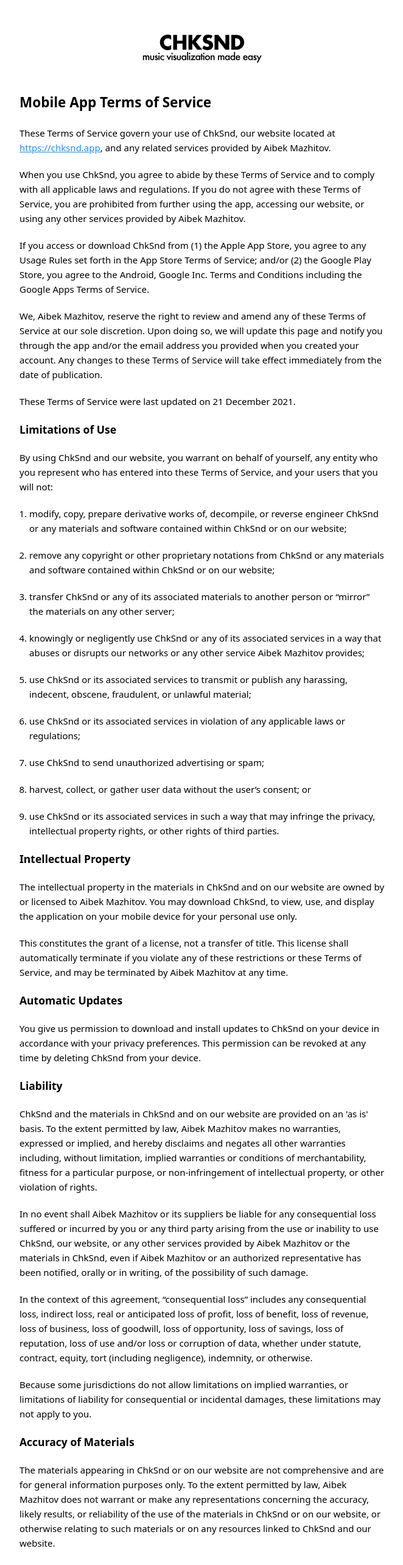
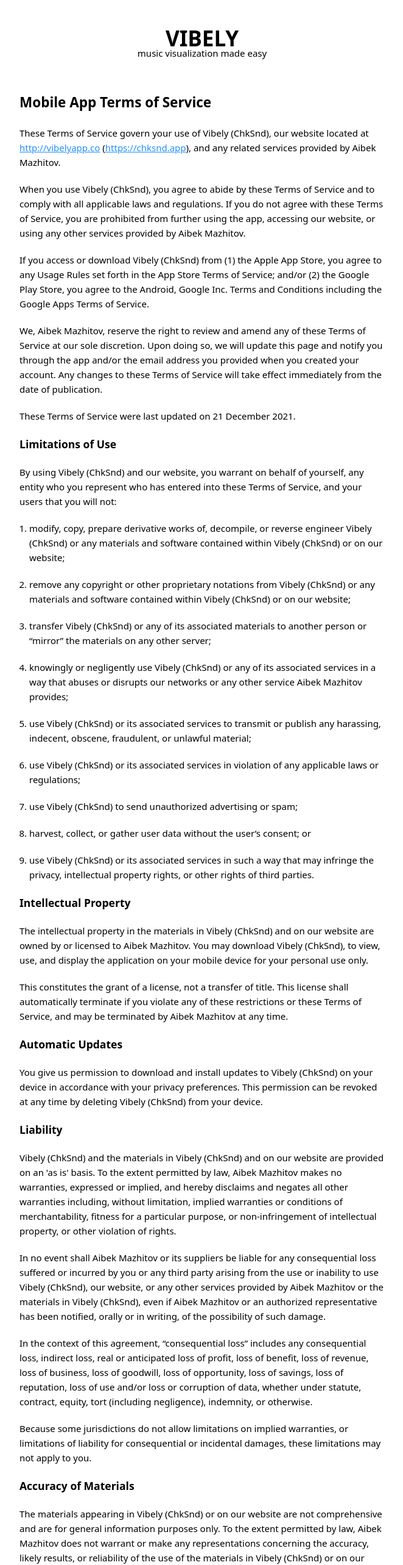
Before and after one commit to chksnd/chksnd.github.io, a React app: page /#/terms in a window 1280 px wide. Shown: the top 2566 px of the page at 61% size, without its empty margins (308-970 px from the left). Built offline with nearby package versions, Linux system fonts and the light colour scheme.

Commit message:
update app name from `ChkSnd` to `Vibely`

```diff
--- a/src/cookies.js
+++ b/src/cookies.js
@@ -6,7 +6,8 @@
       <h2>Cookie Policy</h2>
       <p>
         We use cookies to help improve your experience of our website at{" "}
-        <a href="https://chksnd.app">https://chksnd.app</a>. This cookie policy
+        <a href="http://vibelyapp.co">http://vibelyapp.co</a> (
+        <a href="https://chksnd.app">https://chksnd.app</a>). This cookie policy
         is part of Aibek Mazhitov&#39;s privacy policy. It covers the use of
         cookies between your device and our site.{" "}
       </p>
@@ -18,9 +19,10 @@
       <p>
         If you don’t wish to accept cookies from us, you should instruct your
         browser to refuse cookies from{" "}
-        <a href="https://chksnd.app">https://chksnd.app</a>. In such a case, we
+        <a href="http://vibelyapp.co">http://vibelyapp.co</a> (
+        <a href="https://chksnd.app">https://chksnd.app</a>). In such a case, we
         may be unable to provide you with some of your desired content and
-        services.{" "}
+        services.
       </p>
       <h3>What is a cookie?</h3>
       <p>
--- a/src/index.css
+++ b/src/index.css
@@ -56,13 +56,24 @@
   justify-content: center;
 }
 
-.header .logo {
-  --width: 200px;
-  --height: 55px;
-  background-image: url(./assets/images/logo.svg);
-  background-size: var(--width) var(--height);
-  width: var(--width);
-  height: var(--height);
+.header > .logo {
+  display: flex;
+  flex-direction: column;
+  align-items: center;
+  text-decoration: none;
+  color: black;
+  line-height: 24px;
+  user-select: none;
+}
+
+.header > .logo > .title {
+  text-transform: uppercase;
+  font-weight: 900;
+  font-size: 35px;
+}
+
+.header > .logo > .subtitle {
+  text-transform: lowercase;
 }
 
 .credits {
@@ -172,13 +183,17 @@
   color: #24292e;
 }
 
+.fa-youtube {
+  color: #FF0000;
+}
+
 .fa-discord {
   color: #5865f2;
 }
 
 @media (prefers-color-scheme: dark) {
-  .header .logo {
-    background-image: url(./assets/images/logo-white.svg);
+  .header > .logo {
+    color: white;
   }
 
   .footer > .social > * {
--- a/src/index.js
+++ b/src/index.js
@@ -35,8 +35,9 @@
   return (
     <div>
       <div className="header">
-        <Link to="/">
-          <div className="logo" />
+        <Link to="/" className="logo">
+          <div className="title">Vibely</div>
+          <div className="subtitle">Music visualization made easy</div>
         </Link>
       </div>
       <div className="content">
@@ -54,18 +55,25 @@
       <div className="footer">
         <div className="social">
           <a
-            href="https://instagram.com/chksnd.app"
+            href="https://instagram.com/vibely.app"
             target="_blank"
             rel="noopener noreferrer"
           >
             <i className="fab fa-instagram fa-lg" />
           </a>
           <a
-            href="https://tiktok.com/@chksnd.app"
+            href="https://tiktok.com/@vibely.app"
             target="_blank"
             rel="noopener noreferrer"
           >
             <i className="fab fa-tiktok fa-lg" />
+          </a>
+          <a
+            href="https://youtube.com/@vibelyapp"
+            target="_blank"
+            rel="noopener noreferrer"
+          >
+            <i className="fab fa-youtube fa-lg" />
           </a>
           <a
             href="https://github.com/chksnd"
--- a/src/privacy.js
+++ b/src/privacy.js
@@ -8,7 +8,7 @@
         Your privacy is important to us. It is Aibek Mazhitov&#39;s policy to
         respect your privacy and comply with any applicable law and regulation
         regarding any personal information we may collect about you, including
-        via our app, ChkSnd, and its associated services.{" "}
+        via our app, Vibely (ChkSnd), and its associated services.{" "}
       </p>
       <p>
         Personal information is any information about you which can be used to
--- a/src/terms.js
+++ b/src/terms.js
@@ -5,22 +5,23 @@
     <section>
       <h2>Mobile App Terms of Service</h2>
       <p>
-        These Terms of Service govern your use of ChkSnd, our website located at{" "}
-        <a href="https://chksnd.app">https://chksnd.app</a>, and any related
+        These Terms of Service govern your use of Vibely (ChkSnd), our website
+        located at <a href="http://vibelyapp.co">http://vibelyapp.co</a> (<a href="https://chksnd.app">https://chksnd.app</a>), and any
+        related services provided by Aibek Mazhitov.{" "}
+      </p>
+      <p>
+        When you use Vibely (ChkSnd), you agree to abide by these Terms of
+        Service and to comply with all applicable laws and regulations. If you
+        do not agree with these Terms of Service, you are prohibited from
+        further using the app, accessing our website, or using any other
         services provided by Aibek Mazhitov.{" "}
       </p>
       <p>
-        When you use ChkSnd, you agree to abide by these Terms of Service and to
-        comply with all applicable laws and regulations. If you do not agree
-        with these Terms of Service, you are prohibited from further using the
-        app, accessing our website, or using any other services provided by
-        Aibek Mazhitov.{" "}
-      </p>
-      <p>
-        If you access or download ChkSnd from (1) the Apple App Store, you agree
-        to any Usage Rules set forth in the App Store Terms of Service; and/or
-        (2) the Google Play Store, you agree to the Android, Google Inc. Terms
-        and Conditions including the Google Apps Terms of Service.{" "}
+        If you access or download Vibely (ChkSnd) from (1) the Apple App Store,
+        you agree to any Usage Rules set forth in the App Store Terms of
+        Service; and/or (2) the Google Play Store, you agree to the Android,
+        Google Inc. Terms and Conditions including the Google Apps Terms of
+        Service.{" "}
       </p>
       <p>
         We, Aibek Mazhitov, reserve the right to review and amend any of these
@@ -32,53 +33,54 @@
       <p>These Terms of Service were last updated on 21 December 2021. </p>
       <h3>Limitations of Use</h3>
       <p>
-        By using ChkSnd and our website, you warrant on behalf of yourself, any
-        entity who you represent who has entered into these Terms of Service,
-        and your users that you will not:{" "}
+        By using Vibely (ChkSnd) and our website, you warrant on behalf of
+        yourself, any entity who you represent who has entered into these Terms
+        of Service, and your users that you will not:{" "}
       </p>
       <ol>
         <li>
           modify, copy, prepare derivative works of, decompile, or reverse
-          engineer ChkSnd or any materials and software contained within ChkSnd
-          or on our website;
+          engineer Vibely (ChkSnd) or any materials and software contained
+          within Vibely (ChkSnd) or on our website;
         </li>
         <li>
-          remove any copyright or other proprietary notations from ChkSnd or any
-          materials and software contained within ChkSnd or on our website;
+          remove any copyright or other proprietary notations from Vibely
+          (ChkSnd) or any materials and software contained within Vibely
+          (ChkSnd) or on our website;
         </li>
         <li>
-          transfer ChkSnd or any of its associated materials to another person
-          or “mirror” the materials on any other server;
+          transfer Vibely (ChkSnd) or any of its associated materials to another
+          person or “mirror” the materials on any other server;
         </li>
         <li>
-          knowingly or negligently use ChkSnd or any of its associated services
-          in a way that abuses or disrupts our networks or any other service
-          Aibek Mazhitov provides;
+          knowingly or negligently use Vibely (ChkSnd) or any of its associated
+          services in a way that abuses or disrupts our networks or any other
+          service Aibek Mazhitov provides;
         </li>
         <li>
-          use ChkSnd or its associated services to transmit or publish any
-          harassing, indecent, obscene, fraudulent, or unlawful material;
+          use Vibely (ChkSnd) or its associated services to transmit or publish
+          any harassing, indecent, obscene, fraudulent, or unlawful material;
         </li>
         <li>
-          use ChkSnd or its associated services in violation of any applicable
-          laws or regulations;
+          use Vibely (ChkSnd) or its associated services in violation of any
+          applicable laws or regulations;
         </li>
-        <li>use ChkSnd to send unauthorized advertising or spam;</li>
+        <li>use Vibely (ChkSnd) to send unauthorized advertising or spam;</li>
         <li>
           harvest, collect, or gather user data without the user’s consent; or
         </li>
         <li>
-          use ChkSnd or its associated services in such a way that may infringe
-          the privacy, intellectual property rights, or other rights of third
-          parties.
+          use Vibely (ChkSnd) or its associated services in such a way that may
+          infringe the privacy, intellectual property rights, or other rights of
+          third parties.
         </li>
       </ol>
       <h3>Intellectual Property</h3>
       <p>
-        The intellectual property in the materials in ChkSnd and on our website
-        are owned by or licensed to Aibek Mazhitov. You may download ChkSnd, to
-        view, use, and display the application on your mobile device for your
-        personal use only.{" "}
+        The intellectual property in the materials in Vibely (ChkSnd) and on our
+        website are owned by or licensed to Aibek Mazhitov. You may download
+        Vibely (ChkSnd), to view, use, and display the application on your
+        mobile device for your personal use only.{" "}
       </p>
       <p>
         This constitutes the grant of a license, not a transfer of title. This
@@ -88,26 +90,29 @@
       </p>
       <h3>Automatic Updates</h3>
       <p>
-        You give us permission to download and install updates to ChkSnd on your
-        device in accordance with your privacy preferences. This permission can
-        be revoked at any time by deleting ChkSnd from your device.{" "}
+        You give us permission to download and install updates to Vibely
+        (ChkSnd) on your device in accordance with your privacy preferences.
+        This permission can be revoked at any time by deleting Vibely (ChkSnd)
+        from your device.{" "}
       </p>
       <h3>Liability</h3>
       <p>
-        ChkSnd and the materials in ChkSnd and on our website are provided on an
-        'as is' basis. To the extent permitted by law, Aibek Mazhitov makes no
-        warranties, expressed or implied, and hereby disclaims and negates all
-        other warranties including, without limitation, implied warranties or
-        conditions of merchantability, fitness for a particular purpose, or
-        non-infringement of intellectual property, or other violation of rights.{" "}
+        Vibely (ChkSnd) and the materials in Vibely (ChkSnd) and on our website
+        are provided on an 'as is' basis. To the extent permitted by law, Aibek
+        Mazhitov makes no warranties, expressed or implied, and hereby disclaims
+        and negates all other warranties including, without limitation, implied
+        warranties or conditions of merchantability, fitness for a particular
+        purpose, or non-infringement of intellectual property, or other
+        violation of rights.{" "}
       </p>
       <p>
         In no event shall Aibek Mazhitov or its suppliers be liable for any
         consequential loss suffered or incurred by you or any third party
-        arising from the use or inability to use ChkSnd, our website, or any
-        other services provided by Aibek Mazhitov or the materials in ChkSnd,
-        even if Aibek Mazhitov or an authorized representative has been
-        notified, orally or in writing, of the possibility of such damage.{" "}
+        arising from the use or inability to use Vibely (ChkSnd), our website,
+        or any other services provided by Aibek Mazhitov or the materials in
+        Vibely (ChkSnd), even if Aibek Mazhitov or an authorized representative
+        has been notified, orally or in writing, of the possibility of such
+        damage.{" "}
       </p>
       <p>
         In the context of this agreement, &ldquo;consequential loss&rdquo;
@@ -124,51 +129,52 @@
       </p>
       <h3>Accuracy of Materials</h3>
       <p>
-        The materials appearing in ChkSnd or on our website are not
+        The materials appearing in Vibely (ChkSnd) or on our website are not
         comprehensive and are for general information purposes only. To the
         extent permitted by law, Aibek Mazhitov does not warrant or make any
         representations concerning the accuracy, likely results, or reliability
-        of the use of the materials in ChkSnd or on our website, or otherwise
-        relating to such materials or on any resources linked to ChkSnd and our
-        website.{" "}
+        of the use of the materials in Vibely (ChkSnd) or on our website, or
+        otherwise relating to such materials or on any resources linked to
+        Vibely (ChkSnd) and our website.{" "}
       </p>
       <h3>Links</h3>
       <p>
-        Aibek Mazhitov has not reviewed all of the sites linked to ChkSnd or on
-        its corresponding website and is not responsible for the contents of any
-        such linked site. The inclusion of any link does not imply endorsement,
-        approval, or control by Aibek Mazhitov of the site. Use of any such
-        linked website is at your own risk and we strongly advise you make your
-        own investigations with respect to the suitability of those sites.{" "}
+        Aibek Mazhitov has not reviewed all of the sites linked to Vibely
+        (ChkSnd) or on its corresponding website and is not responsible for the
+        contents of any such linked site. The inclusion of any link does not
+        imply endorsement, approval, or control by Aibek Mazhitov of the site.
+        Use of any such linked website is at your own risk and we strongly
+        advise you make your own investigations with respect to the suitability
+        of those sites.{" "}
       </p>
       <h3>Notice regarding Apple</h3>
       <p>
-        To the extent that you are using or accessing ChkSnd on an iOS device,
-        you acknowledge and agree to the terms of this clause. You acknowledge
-        that these Terms of Service are between you and Aibek Mazhitov only, not
-        with Apple Inc. (Apple), and Apple is not responsible for ChkSnd and any
-        materials available in ChkSnd.{" "}
+        To the extent that you are using or accessing Vibely (ChkSnd) on an iOS
+        device, you acknowledge and agree to the terms of this clause. You
+        acknowledge that these Terms of Service are between you and Aibek
+        Mazhitov only, not with Apple Inc. (Apple), and Apple is not responsible
+        for Vibely (ChkSnd) and any materials available in Vibely (ChkSnd).{" "}
       </p>
       <p>
         Apple has no obligation to furnish you with any maintenance and support
-        services with respect to ChkSnd.{" "}
+        services with respect to Vibely (ChkSnd).{" "}
       </p>
       <p>
-        If ChkSnd fails to conform to any applicable warranty, you may notify
-        Apple and Apple will refund the purchase price of the mobile application
-        to you. To the maximum extent permitted by applicable law, Apple will
-        have no other warranty obligation whatsoever with respect to ChkSnd and
-        any other claims, losses, liabilities, damages, costs, or expenses
-        attributable to any failure to conform to any warranty will be our
-        responsibility.{" "}
+        If Vibely (ChkSnd) fails to conform to any applicable warranty, you may
+        notify Apple and Apple will refund the purchase price of the mobile
+        application to you. To the maximum extent permitted by applicable law,
+        Apple will have no other warranty obligation whatsoever with respect to
+        Vibely (ChkSnd) and any other claims, losses, liabilities, damages,
+        costs, or expenses attributable to any failure to conform to any
+        warranty will be our responsibility.{" "}
       </p>
       <p>
         Apple is not responsible for addressing any claims by you or any third
-        party relating to ChkSnd or your use of ChkSnd, including but not
-        limited to (1) product liability claims; (2) any claim that our mobile
-        application fails to conform to any applicable legal or regulatory
-        requirement; and (3) claims arising under consumer protection or similar
-        legislation.{" "}
+        party relating to Vibely (ChkSnd) or your use of Vibely (ChkSnd),
+        including but not limited to (1) product liability claims; (2) any claim
+        that our mobile application fails to conform to any applicable legal or
+        regulatory requirement; and (3) claims arising under consumer protection
+        or similar legislation.{" "}
       </p>
       <p>
         Apple is not responsible for the investigation, defence, settlement, and
@@ -177,8 +183,8 @@
       </p>
       <p>
         You agree to comply with any applicable third-party terms when using
-        ChkSnd, including any Usage Rules set forth in the Apple App Store
-        Agreement of Service.{" "}
+        Vibely (ChkSnd), including any Usage Rules set forth in the Apple App
+        Store Agreement of Service.{" "}
       </p>
       <p>
         Apple and Apple’s subsidiaries are third-party beneficiaries of these
@@ -196,9 +202,9 @@
       </p>
       <h3>Right to Terminate</h3>
       <p>
-        We may suspend or terminate your right to use ChkSnd and these Terms of
-        Service immediately upon written notice to you for any breach of these
-        Terms of Service.{" "}
+        We may suspend or terminate your right to use Vibely (ChkSnd) and these
+        Terms of Service immediately upon written notice to you for any breach
+        of these Terms of Service.{" "}
       </p>
       <h3>Severance</h3>
       <p>
```
Also changed, not shown: public/index.html (+1 -1 lines).
